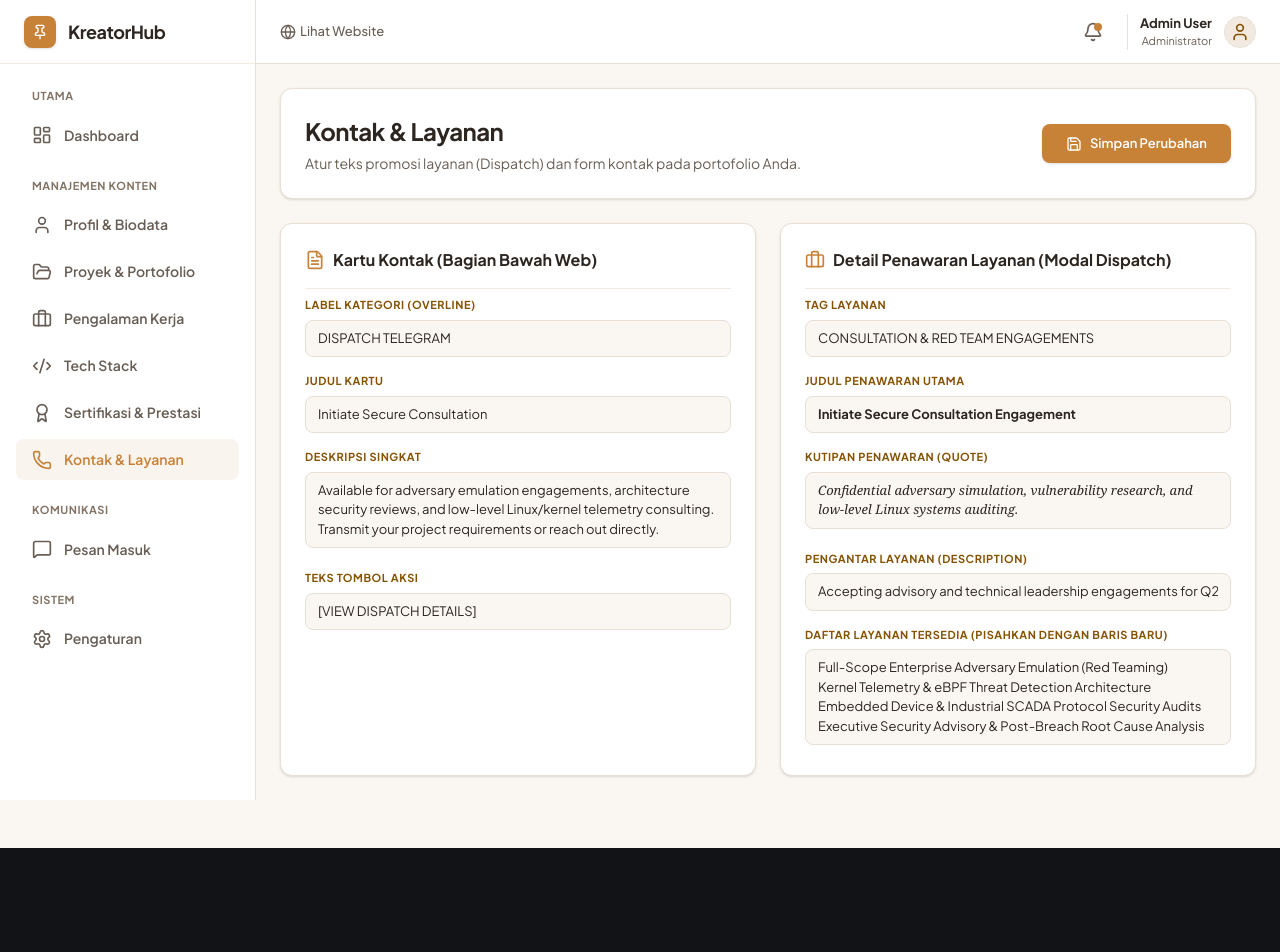
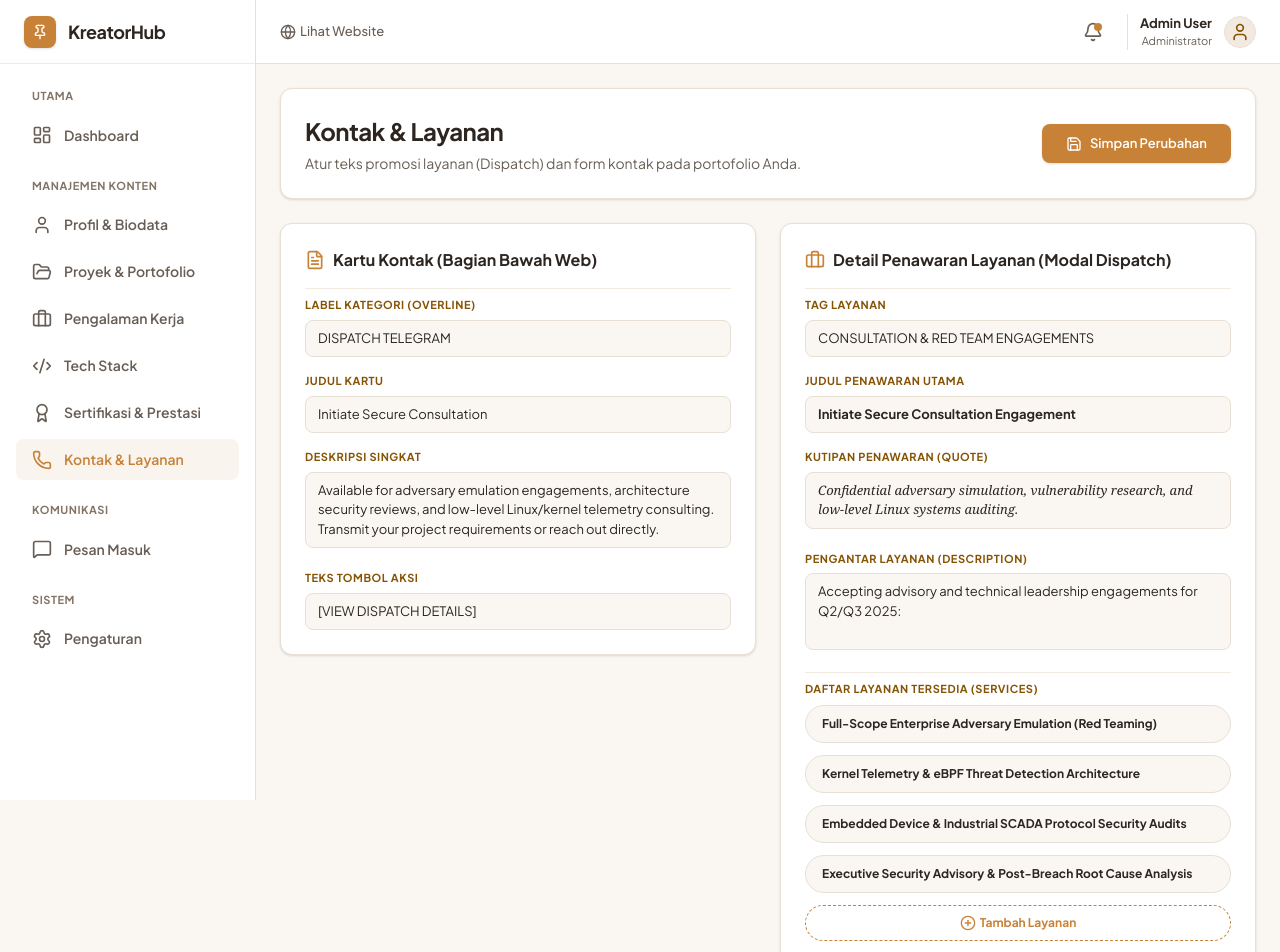
Before and after one commit to AdliXSec/Portfolio-V2, a React (Vite) app in the folder app/: page /admin/contact in a window 1280 px wide. Shown: the top 952 px of the page. Before the commit the page ends 848 px from the top, so only its background shows below. Built offline with nearby package versions, Linux system fonts and the light colour scheme.

Commit message:
feat: use pill design for contact services array in admin

```diff
--- a/app/src/pages/admin/AdminContact.jsx
+++ b/app/src/pages/admin/AdminContact.jsx
@@ -1,7 +1,20 @@
-import { Phone, Save, Briefcase, FileText } from 'lucide-react';
-import { contactData } from '../../data/contact';
+import { useState } from 'react';
+import { Phone, Save, Briefcase, FileText, PlusCircle, Trash2 } from 'lucide-react';
+import { contactData as initialContactData } from '../../data/contact';
 
 export default function AdminContact() {
+  const [services, setServices] = useState(initialContactData.modalServices || []);
+
+  const addService = () => setServices([...services, '']);
+  const updateService = (index, value) => {
+    const newServices = [...services];
+    newServices[index] = value;
+    setServices(newServices);
+  };
+  const removeService = (index) => {
+    setServices(services.filter((_, i) => i !== index));
+  };
+
   return (
     <div className="py-6 flex flex-col gap-6 max-w-[1440px] mx-auto w-full">
       <div className="flex flex-col md:flex-row md:items-center justify-between gap-4 bg-white p-6 rounded-xl border border-[#E8DFD5] shadow-sm">
@@ -17,7 +30,7 @@ export default function AdminContact() {
         </button>
       </div>
 
-      <div className="grid grid-cols-1 lg:grid-cols-2 gap-6">
+      <div className="grid grid-cols-1 lg:grid-cols-2 gap-6 items-start">
         {/* Contact Node (Card) Info */}
         <div className="bg-white p-6 rounded-xl border border-[#E8DFD5] shadow-sm space-y-4">
           <div className="border-b border-[#F0EAE1] pb-4 mb-2">
@@ -29,19 +42,19 @@ export default function AdminContact() {
 
           <div>
             <label className="block text-[11px] font-bold text-[#865305] uppercase tracking-wider mb-1.5">Label Kategori (Overline)</label>
-            <input type="text" defaultValue={contactData.cardOverline} className="w-full px-3 py-2 bg-[#FAF7F2] border border-[#E8DFD5] rounded-lg text-[13px] text-[#2C2520] focus:outline-none focus:border-[#C88238]" />
+            <input type="text" defaultValue={initialContactData.cardOverline} className="w-full px-3 py-2 bg-[#FAF7F2] border border-[#E8DFD5] rounded-lg text-[13px] text-[#2C2520] focus:outline-none focus:border-[#C88238]" />
           </div>
           <div>
             <label className="block text-[11px] font-bold text-[#865305] uppercase tracking-wider mb-1.5">Judul Kartu</label>
-            <input type="text" defaultValue={contactData.cardTitle} className="w-full px-3 py-2 bg-[#FAF7F2] border border-[#E8DFD5] rounded-lg text-[13px] text-[#2C2520] focus:outline-none focus:border-[#C88238]" />
+            <input type="text" defaultValue={initialContactData.cardTitle} className="w-full px-3 py-2 bg-[#FAF7F2] border border-[#E8DFD5] rounded-lg text-[13px] text-[#2C2520] focus:outline-none focus:border-[#C88238]" />
           </div>
           <div>
             <label className="block text-[11px] font-bold text-[#865305] uppercase tracking-wider mb-1.5">Deskripsi Singkat</label>
-            <textarea rows="3" defaultValue={contactData.cardDescription} className="w-full px-3 py-2 bg-[#FAF7F2] border border-[#E8DFD5] rounded-lg text-[13px] text-[#2C2520] focus:outline-none focus:border-[#C88238] resize-none"></textarea>
+            <textarea rows="3" defaultValue={initialContactData.cardDescription} className="w-full px-3 py-2 bg-[#FAF7F2] border border-[#E8DFD5] rounded-lg text-[13px] text-[#2C2520] focus:outline-none focus:border-[#C88238] resize-none"></textarea>
           </div>
           <div>
             <label className="block text-[11px] font-bold text-[#865305] uppercase tracking-wider mb-1.5">Teks Tombol Aksi</label>
-            <input type="text" defaultValue={contactData.cardButtonText} className="w-full px-3 py-2 bg-[#FAF7F2] border border-[#E8DFD5] rounded-lg text-[13px] text-[#2C2520] focus:outline-none focus:border-[#C88238]" />
+            <input type="text" defaultValue={initialContactData.cardButtonText} className="w-full px-3 py-2 bg-[#FAF7F2] border border-[#E8DFD5] rounded-lg text-[13px] text-[#2C2520] focus:outline-none focus:border-[#C88238]" />
           </div>
         </div>
 
@@ -56,23 +69,43 @@ export default function AdminContact() {
 
           <div>
             <label className="block text-[11px] font-bold text-[#865305] uppercase tracking-wider mb-1.5">Tag Layanan</label>
-            <input type="text" defaultValue={contactData.modalTag} className="w-full px-3 py-2 bg-[#FAF7F2] border border-[#E8DFD5] rounded-lg text-[13px] text-[#2C2520] focus:outline-none focus:border-[#C88238]" />
+            <input type="text" defaultValue={initialContactData.modalTag} className="w-full px-3 py-2 bg-[#FAF7F2] border border-[#E8DFD5] rounded-lg text-[13px] text-[#2C2520] focus:outline-none focus:border-[#C88238]" />
           </div>
           <div>
             <label className="block text-[11px] font-bold text-[#865305] uppercase tracking-wider mb-1.5">Judul Penawaran Utama</label>
-            <input type="text" defaultValue={contactData.modalTitle} className="w-full px-3 py-2 bg-[#FAF7F2] border border-[#E8DFD5] rounded-lg text-[13px] font-bold text-[#2C2520] focus:outline-none focus:border-[#C88238]" />
+            <input type="text" defaultValue={initialContactData.modalTitle} className="w-full px-3 py-2 bg-[#FAF7F2] border border-[#E8DFD5] rounded-lg text-[13px] font-bold text-[#2C2520] focus:outline-none focus:border-[#C88238]" />
           </div>
           <div>
             <label className="block text-[11px] font-bold text-[#865305] uppercase tracking-wider mb-1.5">Kutipan Penawaran (Quote)</label>
-            <textarea rows="2" defaultValue={contactData.modalQuote} className="w-full px-3 py-2 bg-[#FAF7F2] border border-[#E8DFD5] rounded-lg text-[13px] text-[#2C2520] font-serif italic focus:outline-none focus:border-[#C88238] resize-none"></textarea>
+            <textarea rows="2" defaultValue={initialContactData.modalQuote} className="w-full px-3 py-2 bg-[#FAF7F2] border border-[#E8DFD5] rounded-lg text-[13px] text-[#2C2520] font-serif italic focus:outline-none focus:border-[#C88238] resize-none"></textarea>
           </div>
           <div>
             <label className="block text-[11px] font-bold text-[#865305] uppercase tracking-wider mb-1.5">Pengantar Layanan (Description)</label>
-            <input type="text" defaultValue={contactData.modalDescription} className="w-full px-3 py-2 bg-[#FAF7F2] border border-[#E8DFD5] rounded-lg text-[13px] text-[#2C2520] focus:outline-none focus:border-[#C88238]" />
+            <textarea rows="3" defaultValue={initialContactData.modalDescription} className="w-full px-3 py-2 bg-[#FAF7F2] border border-[#E8DFD5] rounded-lg text-[13px] text-[#2C2520] focus:outline-none focus:border-[#C88238] resize-none"></textarea>
           </div>
-          <div>
-            <label className="block text-[11px] font-bold text-[#865305] uppercase tracking-wider mb-1.5">Daftar Layanan Tersedia (Pisahkan dengan baris baru)</label>
-            <textarea rows="4" defaultValue={contactData.modalServices.join('\n')} className="w-full px-3 py-2 bg-[#FAF7F2] border border-[#E8DFD5] rounded-lg text-[13px] text-[#2C2520] focus:outline-none focus:border-[#C88238] resize-none"></textarea>
+          <div className="pt-2 border-t border-[#F0EAE1]">
+            <label className="block text-[11px] font-bold text-[#865305] uppercase tracking-wider mb-2">Daftar Layanan Tersedia (Services)</label>
+            <div className="grid grid-cols-1 gap-3">
+              {services.map((service, i) => (
+                <div key={i} className="relative group">
+                  <div className="flex items-center w-full bg-[#FAF7F2] border border-[#E8DFD5] rounded-full pl-4 pr-1 py-1">
+                    <input
+                      type="text"
+                      value={service}
+                      onChange={(e) => updateService(i, e.target.value)}
+                      className="w-full bg-transparent text-[12px] font-bold text-[#2C2520] focus:outline-none"
+                      placeholder="Nama layanan (contoh: Red Teaming)"
+                    />
+                    <button onClick={() => removeService(i)} className="p-1.5 rounded-full text-[#D32F2F] hover:bg-[#FFF0F0] shrink-0 opacity-0 group-hover:opacity-100 transition-opacity">
+                      <Trash2 className="w-4 h-4" />
+                    </button>
+                  </div>
+                </div>
+              ))}
+              <button onClick={addService} className="w-full py-2 flex items-center justify-center gap-1 text-[12px] font-bold text-[#C88238] border border-dashed border-[#C88238] rounded-full hover:bg-[#FAF4EE] transition-colors">
+                <PlusCircle className="w-4 h-4" /> Tambah Layanan
+              </button>
+            </div>
           </div>
         </div>
       </div>
```
Also changed, not shown: 1 other file (tests, documents, lock files or other folders).
